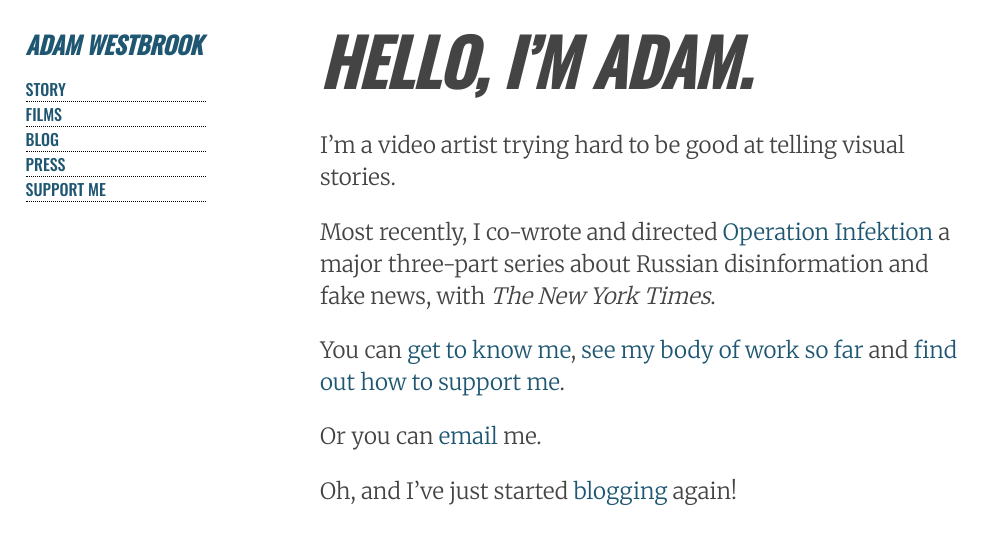
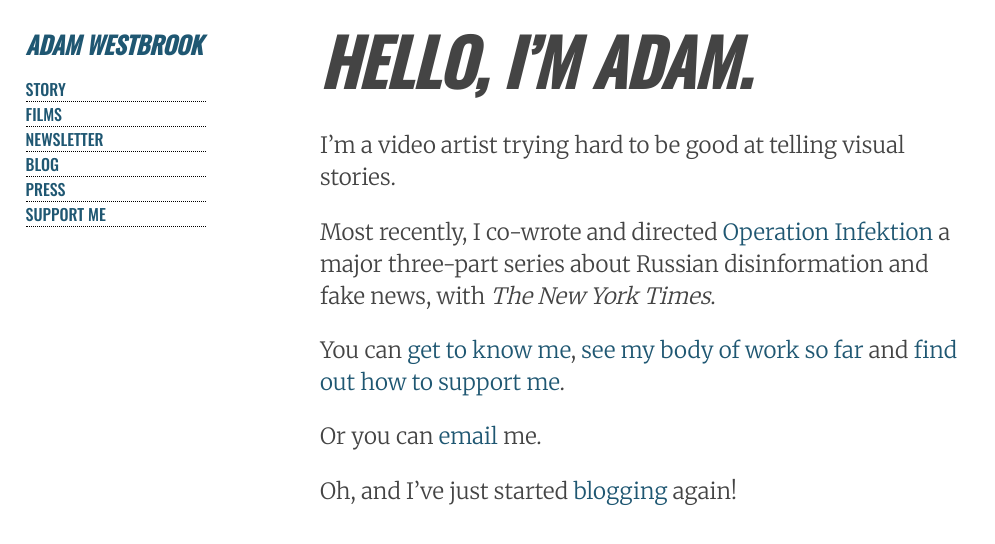
Before and after one commit to AdamWestbrook/adamwestbrook.github.io, a Jekyll site: the page built from index.md, in a window 1280 px wide. Shown: the top 544 px of the page, without its empty margins (0-995 px from the left). Built offline with Jekyll 4.4.1, drawn with Linux system fonts in a browser that asks for light colours.

Commit message:
Added newsletter link

```diff
--- a/_includes/menu.html
+++ b/_includes/menu.html
@@ -5,6 +5,7 @@
     <ul>
         <li><a href="/story">STORY</a></li>
         <li><a href="/portfolio">FILMS</a></li>
+        <li><a href="https://adamwestbrook.substack.com">NEWSLETTER</a></li>
         <li><a href="/blog">BLOG</a></li>
         <li><a href="/press">PRESS</a></li>
         <li><a href="/support">SUPPORT ME</a></li>
```
